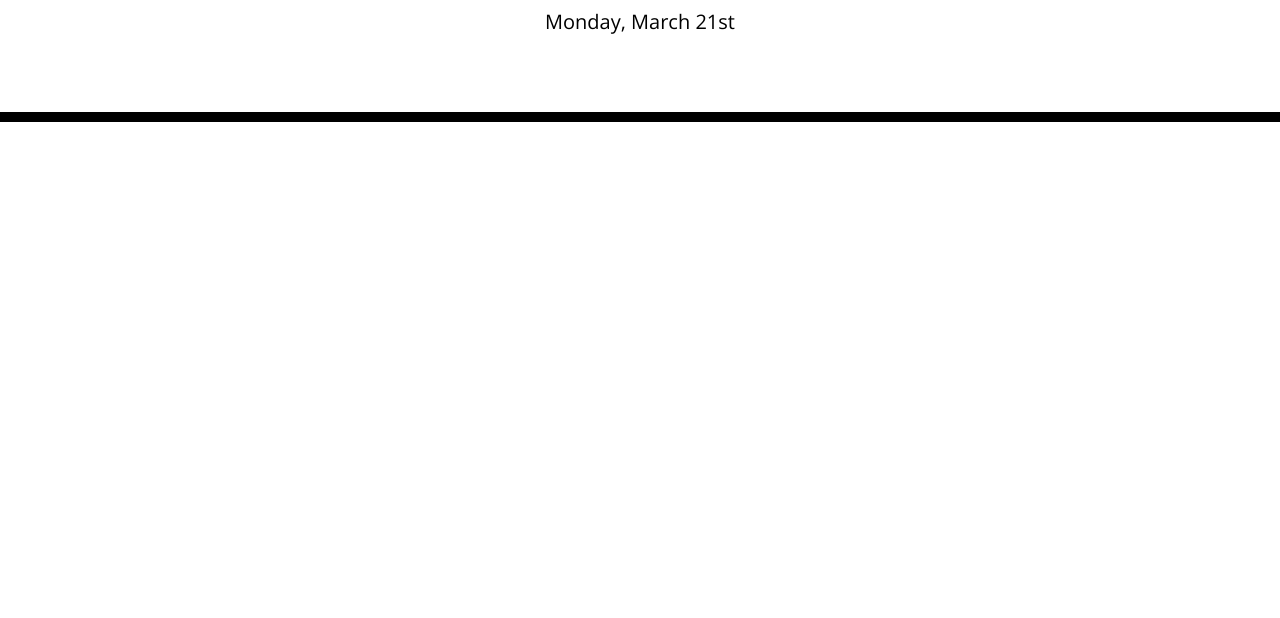
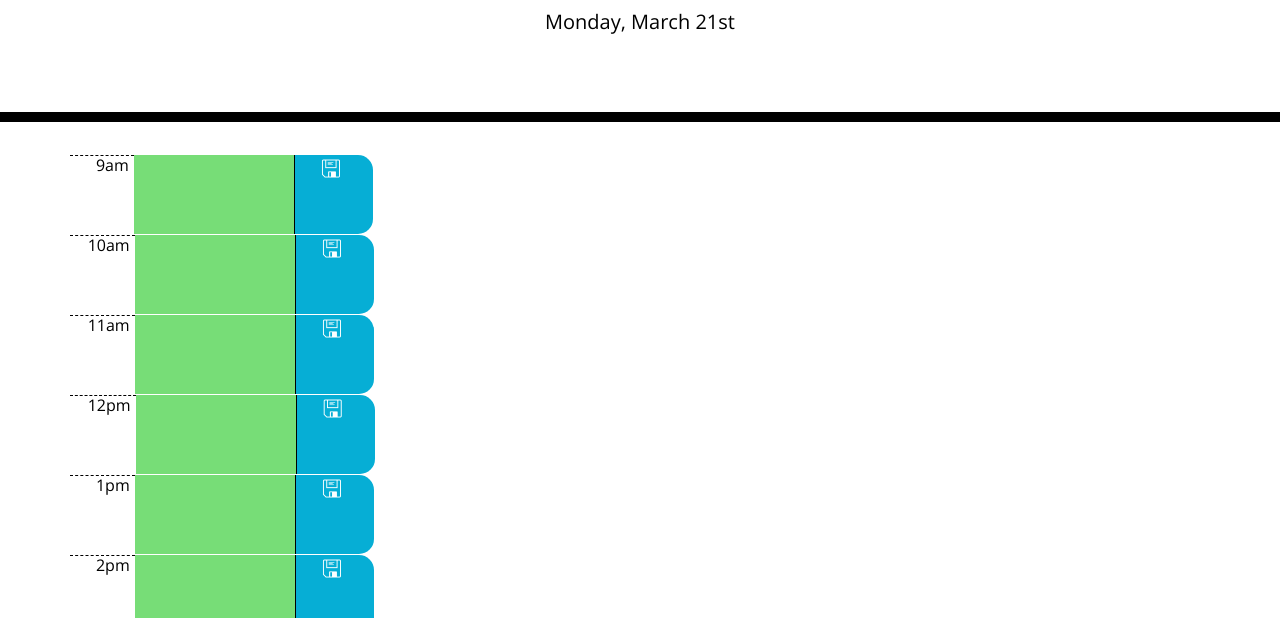
Before and after one commit to r134x7/HW05-ThirdPartyAPIs-WorkDayScheduler, a plain HTML site: page index.html in a window 1280 px wide. Shown: the part 182-800 px from the top of the page. Drawn offline with nearby package versions, Linux system fonts and the light colour scheme.

Commit message:
Added time blocks, changes colour by time recorded on load, changed save font size

```diff
--- a/Develop/css/style.css
+++ b/Develop/css/style.css
@@ -57,12 +57,13 @@ textarea {
   color: white;
 }
 
-.saveBtn {
+.saveBtn { /* Added font-size */
   border-left: 1px solid black;
   border-top-right-radius: 15px;
   border-bottom-right-radius: 15px;
   background-color: #06aed5;
   color: white;
+  font-size: x-large;
 }
 
 .saveBtn i:hover {
--- a/Develop/js/script.js
+++ b/Develop/js/script.js
@@ -9,12 +9,90 @@ var past = $(".past"); // class selector
 var present = $(".present"); // class selector
 var future = $(".future"); // class selector
 var saveBtn = $(".saveBtn"); // class selector
+var container = $(".container"); // class selector
+var table = $("<table>"); // create table
+var tableRow = $("<tr>"); // create table
+var tableData1 = $("<td>"); // create table
+var tableData2 = $("<td>"); // create table
+var tableData3 = $("<td>"); // create table
+
+var hours = ["      9am ", "    10am ", "    11am ", "    12pm ", "      1pm ", "      2pm ", "      3pm ", "      4pm ", "      5pm "]
 
 // have to use moment.js twice? one for displaying the date at the top of the page and the other for keeping track of the hourly time blocks
 
-function displayTime() { // use currentDay id
-    var currentDay = moment().format('dddd, MMMM Do');
+function displayDate() { // use currentDay id
+    var currentDay = moment().format("dddd, MMMM Do");
     currentDayEl.text(currentDay);
   }
 
-displayTime();
+displayDate();
+
+var numCurrentTime;
+
+function displayTime() { // use currentDay id
+    var currentTime = moment().format("H");
+
+    return Number(currentTime); // source: https://developer.mozilla.org/en-US/docs/Web/JavaScript/Reference/Global_Objects/Number
+  }
+
+  displayTime(numCurrentTime); // global variable goes into the function so that it gets "return Number(currentTime)" out of it
+
+// timeBlocks... seems to use tables and seems to want 9am to 5pm as "standard business hours"
+
+container.append(table);
+// table.append(tableRow);
+// tableRow.append(tableData1);
+// tableRow.append(tableData2);
+// tableRow.append(tableData3);
+
+
+
+// tableData1.text("       9am ");
+// tableData2.text("                                      ");
+// tableData3.text("    🖫     ");
+
+for (var i = 0; i < hours.length; i++) {
+    var tableRow = $("<tr>"); // create table
+    var tableData1 = $("<td>"); // create table
+    var tableData2 = $("<td>"); // create table
+    var tableData3 = $("<td>"); // create table
+
+    tableRow.addClass("row")
+    tableData1.addClass("hour");
+
+    tableData3.addClass("saveBtn");
+
+    var hourLabel = i + 9;
+
+    if (hourLabel === numCurrentTime) {
+        tableData2.addClass("description present");
+    } else if (hourLabel <= numCurrentTime) {
+        tableData2.addClass("description past");
+    } else {
+        tableData2.addClass("description future");
+    }
+
+
+    // tableData2.attr('id', hourLabel);
+
+    table.append(tableRow);
+    tableRow.append(tableData1);
+    tableRow.append(tableData2);
+    tableRow.append(tableData3);
+
+    tableData1.text(hours[i]);
+    tableData2.text("                                      ");
+    tableData3.text("    🖫     "); // source of unicode: https://unicode-table.com/en/1F5AB/
+
+
+
+}
+
+// addEventListener() = .on()
+
+// moment().format("hA"); gives 8pm for example
+// if hour is equal to planner hour then change class to present
+// else if hour is less than planner hour then change class to past
+// else change class to future
+// think of applying 24 hour time
+// hence use moment().format("H");
```
Also changed, not shown: index.html (+13 -0 lines).
